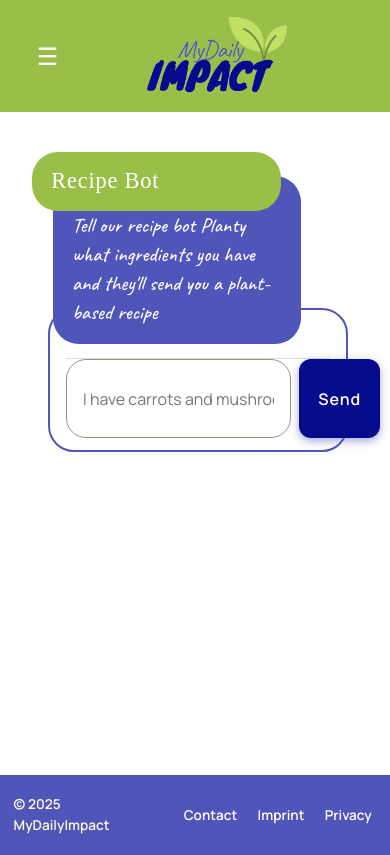
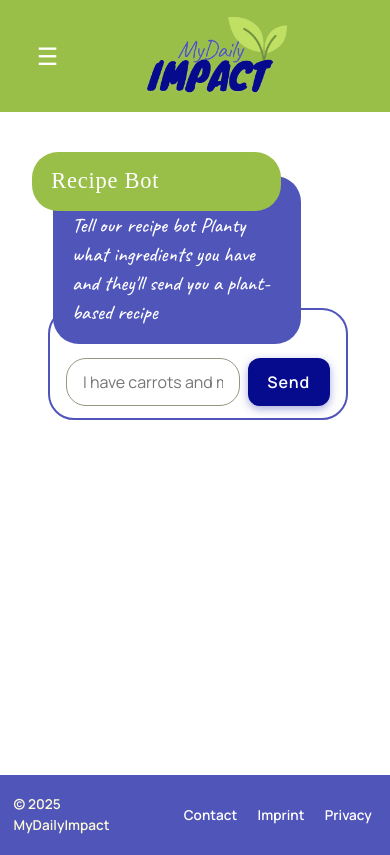
Before and after one commit to TechLabs-Remote-Bootcamp/WS24-MyDailyImpact, a React (Vite) app in the folder mdi-react/: page /recipeBot in a window 390 px wide. Built offline with nearby package versions, Linux system fonts and the light colour scheme; a web font is replaced by a local one.

Commit message:
fix: button no longer overflowing container

```diff
--- a/mdi-react/src/components/pages/RecipeBot/RecipeBot.module.scss
+++ b/mdi-react/src/components/pages/RecipeBot/RecipeBot.module.scss
@@ -22,6 +22,7 @@
 
   .userMessage {
     justify-content: flex-end;
+    margin-right: 1rem;
   }
 
   .message p {
@@ -44,7 +45,6 @@
 
 .inputContainer {
   display: flex;
-  border-top: 1px solid #ddd;
   width: 100%;
   height: 5rem;
   margin-top: 1rem;
@@ -55,9 +55,12 @@
     margin-right: 0.5rem;
     font-size: 1rem;
     padding: 0rem 1rem;
+    width: 100%;
   }
   button {
     margin: 0;
+    height: 4rem;
+    align-self: center;
   }
 }
 
@@ -68,3 +71,14 @@
     }
   }
 }
+
+@media only screen and (max-width: 400px) {
+  .inputContainer {
+    height: 3rem;
+    button {
+      margin: 0;
+      height: 3rem;
+      align-self: center;
+    }
+  }
+}
```
